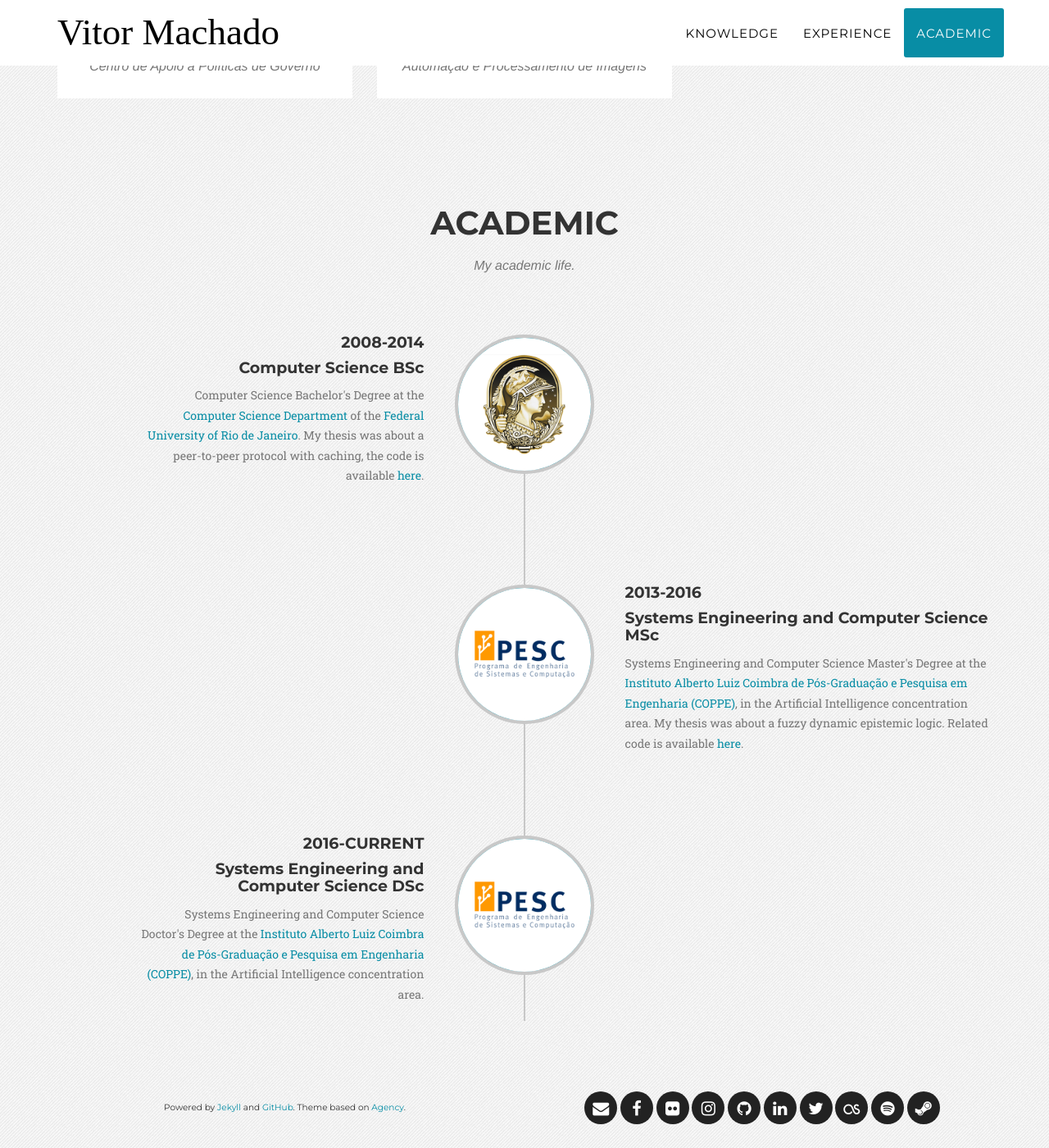
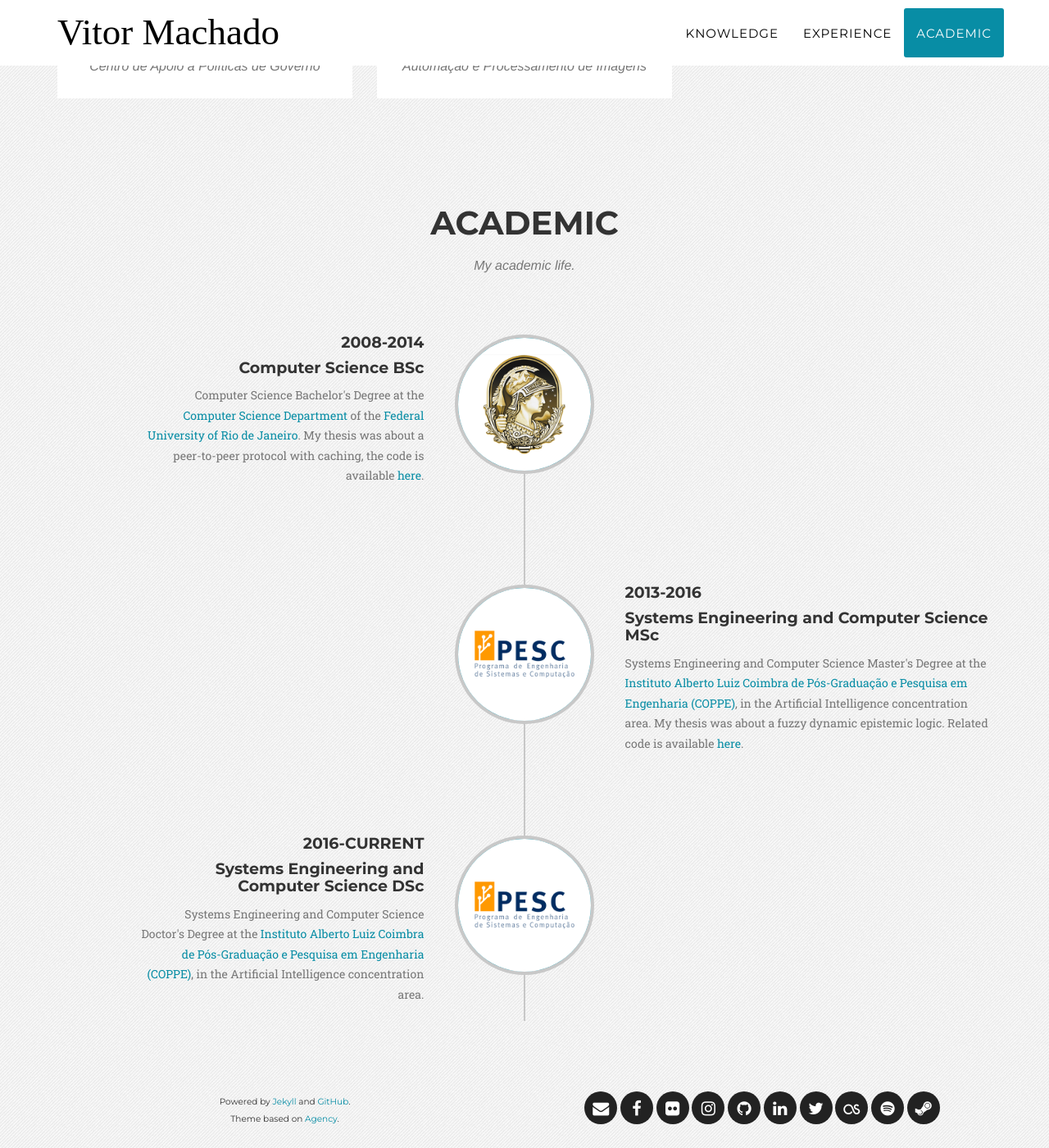
Before and after one commit to vittau/vittau.github.io, a Jekyll site: the page built from index.html, in a window 1280 px wide and 1400 px high, scrolled down 1864 px. Shown: the whole window at 82% size. Built offline with Jekyll 4.4.1, drawn with Linux system fonts in a browser that asks for light colours; some web fonts are replaced.

Commit message:
Footer breakline

```diff
--- a/_includes/css/agency.css
+++ b/_includes/css/agency.css
@@ -673,7 +673,7 @@ footer span.themeurl {
     text-transform: none;
     font-size: 0.7em;
     font-family: Montserrat,"Helvetica Neue",Helvetica,Arial,sans-serif;
-    line-height: 40px;
+    line-height: 1;
 }
 
 footer ul.quicklinks {
--- a/_includes/footer.html
+++ b/_includes/footer.html
@@ -2,7 +2,7 @@
         <div class="container">
             <div class="row">
                 <div class="col-md-6">
-                    <span class="themeurl">Powered by <a href="https://jekyllrb.com/" target="_blank">Jekyll</a> and <a href="https://pages.github.com/" target="_blank">GitHub</a>. Theme based on <a href="http://y7kim.github.io/agency-jekyll-theme/" target="_blank">Agency</a>.</span>
+                    <span class="themeurl">Powered by <a href="https://jekyllrb.com/" target="_blank">Jekyll</a> and <a href="https://pages.github.com/" target="_blank">GitHub</a>.<br>Theme based on <a href="http://y7kim.github.io/agency-jekyll-theme/" target="_blank">Agency</a>.</span>
                 </div>
                 <div class="col-md-6">
                     <ul class="list-inline social-buttons">
```
